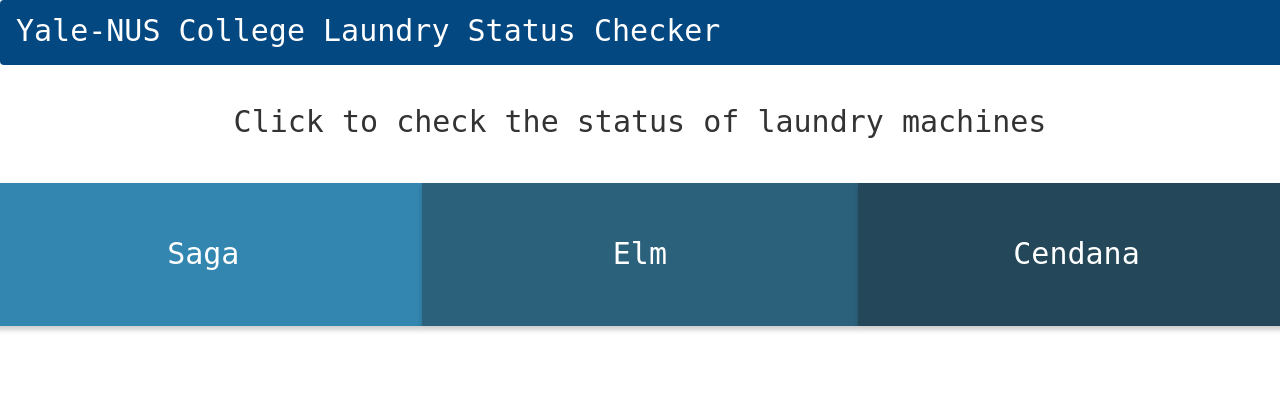
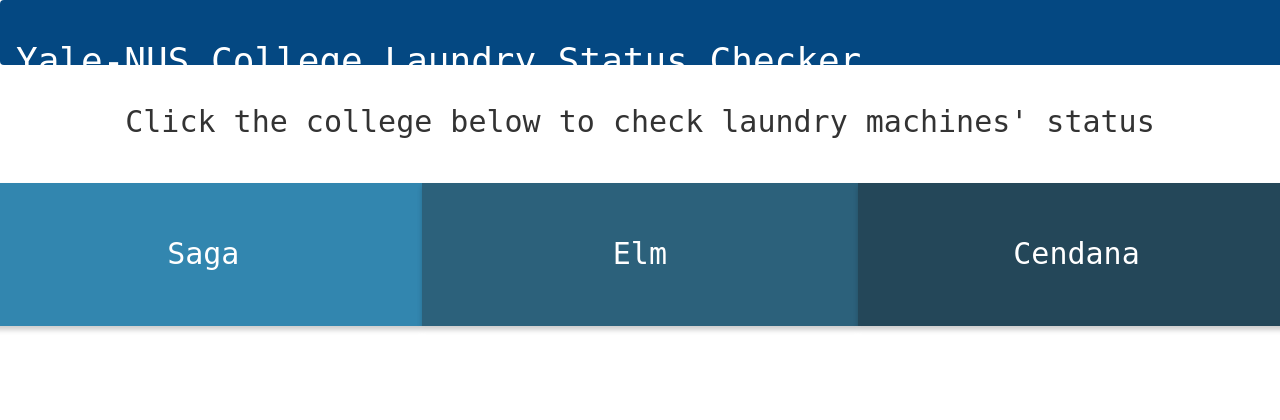
Before and after one commit to sapkotashardul/YNCLaundryViewer-, a Flask app: template app/templates/index.html in a window 1280 px wide. Shown: the top 420 px of the page. Run offline with Flask 2, Linux system fonts and the light colour scheme; the template is opened without the code that fills it, so the values that code supplies are empty; parts of the project's set-up code (start-up, migrations or seed data) failed here and were passed over; some libraries are stand-ins or nearby versions.

Commit message:
updated h1

```diff
--- a/app/templates/index.html
+++ b/app/templates/index.html
@@ -305,7 +305,7 @@ body {
   <!--<img><img align="left" img src="https://www.yale-nus.edu.sg/wp-content/uploads/2017/02/Mascot-story.jpg" height="65" width="151"></img>-->
   <!--original image 1024 by 441-->
    <span class="navbar-brand font-weight-normal welcome-msg mx-auto" style="font-family:monospace;font-size: 30px;width: auto;"><!--334px width original-->
-         Yale-NUS College Laundry Status Checker
+         <h1>Yale-NUS College Laundry Status Checker</h1>
    </span>
 </nav>
 <!-- <div class="vertical-center"> -->
@@ -315,7 +315,7 @@ body {
 <!-- </div> -->
 <!--<ng-template #loading><div style="text-align: center; margin-top: 100px; padding: 10px;" class="container">Loading Data...</div></ng-template>-->
 <div style="text-align:center">
-  <h2 style="font-family: monospace;">Click to check the status of laundry machines</h2>
+  <h2 style="font-family: monospace;">Click the college below to check laundry machines' status</h2>
   <p>  </p>
 </div>
 
```
